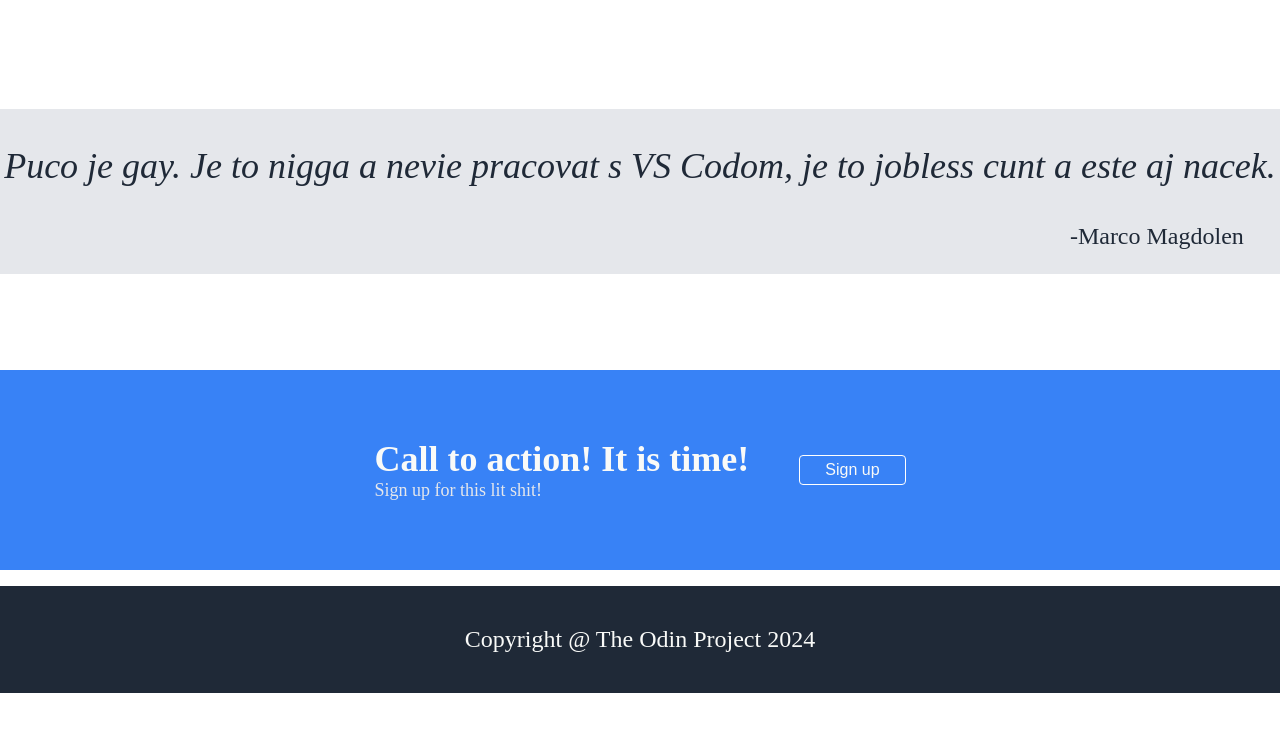
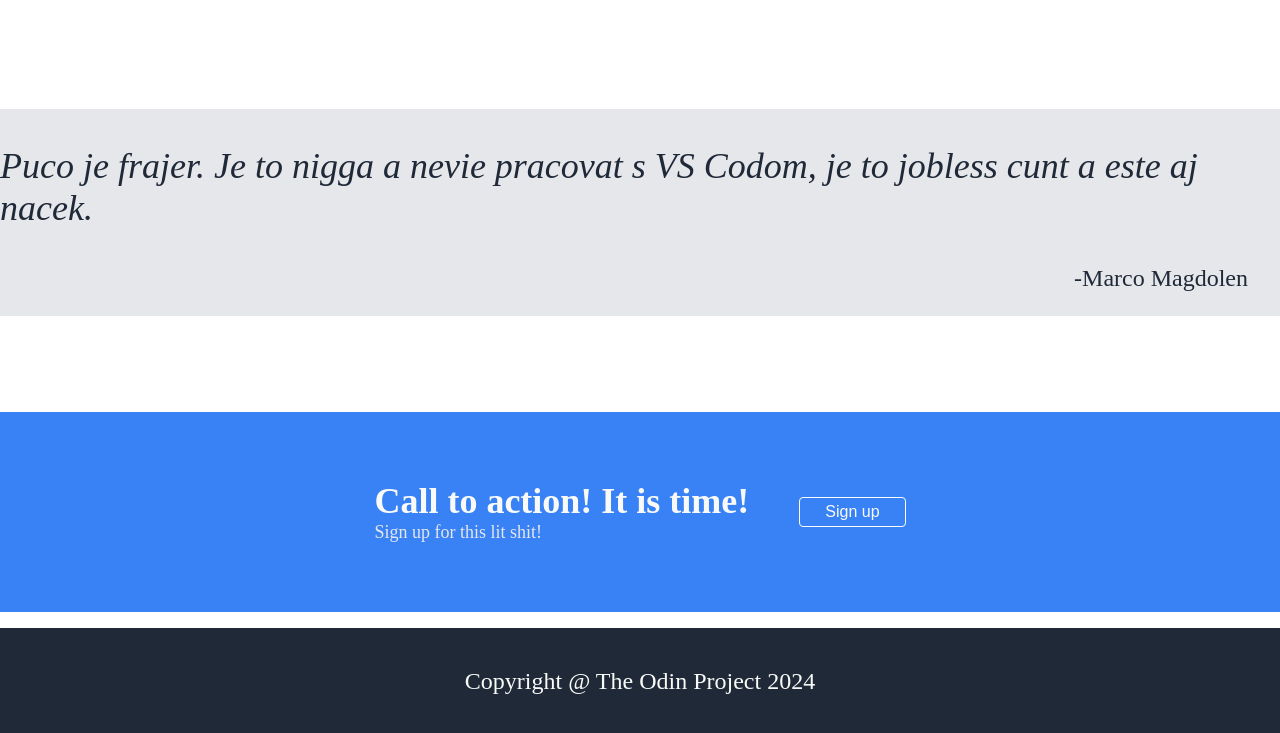
Before and after one commit to oravecmark/landing_page, a plain HTML site: page index.html in a window 1280 px wide. Shown: the part 1072-1805 px from the top of the page. Before the commit the page ends 1765 px from the top, so only its background shows below. Drawn offline with Linux system fonts and the light colour scheme.

Commit message:
Changed a word.

```diff
--- a/index.html
+++ b/index.html
@@ -60,8 +60,8 @@
       <div>
         <p class="quotetext">
           <em
-            >Puco je gay. Je to nigga a nevie pracovat s VS Codom, je to jobless
-            cunt a este aj nacek.</em
+            >Puco je frajer. Je to nigga a nevie pracovat s VS Codom, je to
+            jobless cunt a este aj nacek.</em
           >
         </p>
         <div class="quote-author">
```
